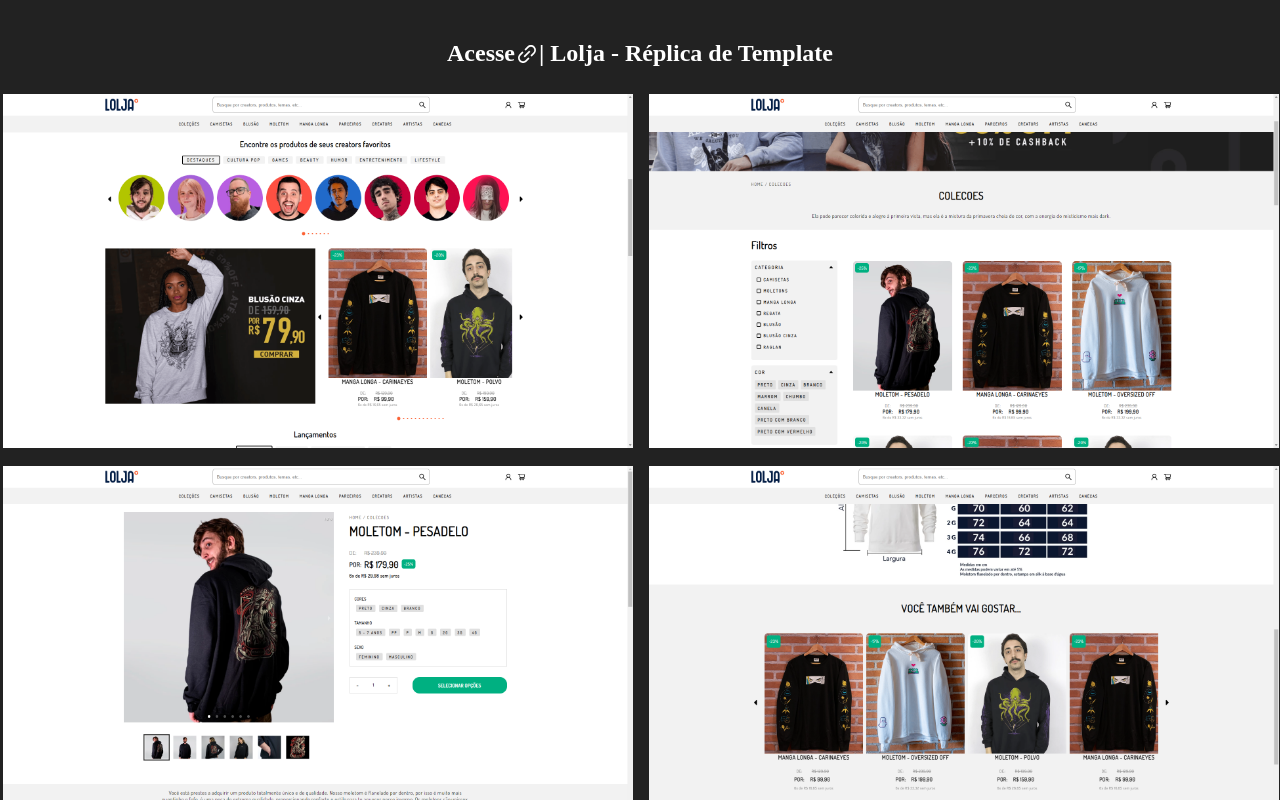
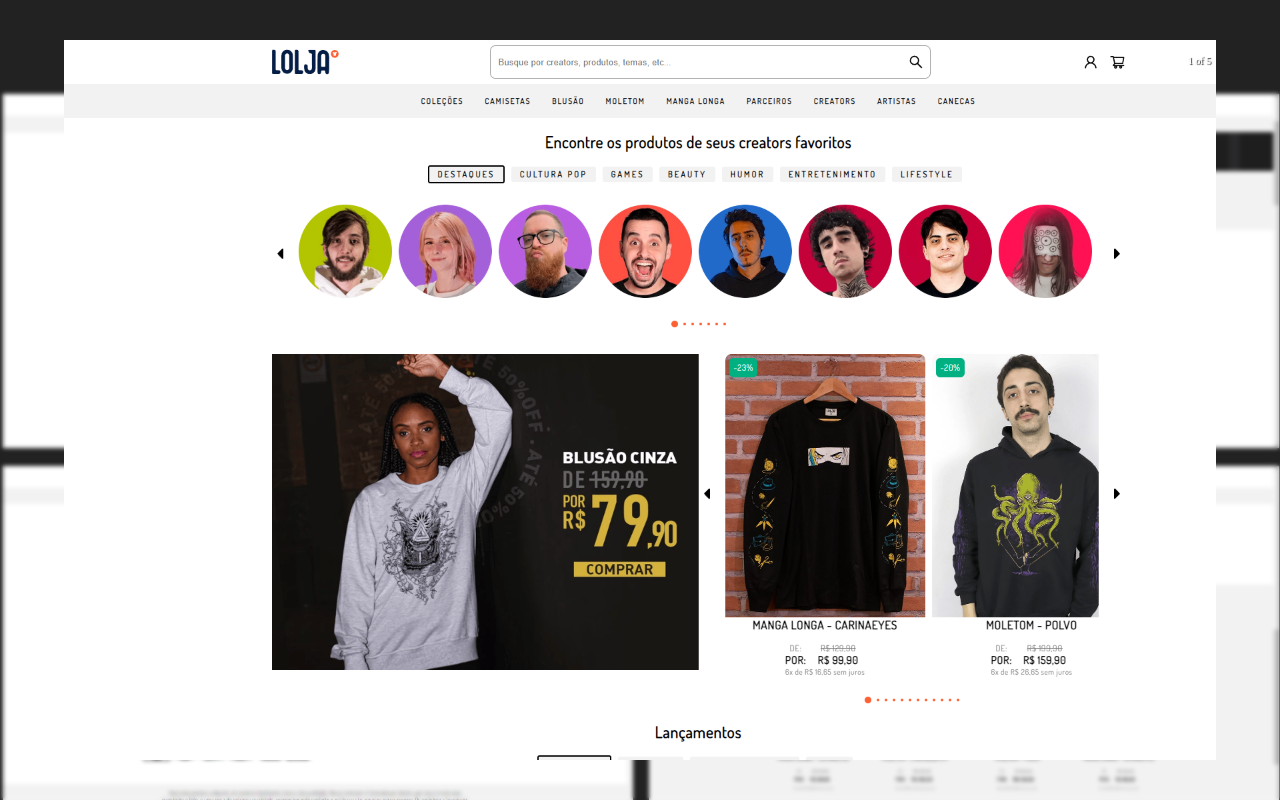
Before and after one commit to GustavoRCarvalho/portfolio, a React (Create React App) app: page / in a window 1280 px wide. Shown: the top 800 px of the page. Built offline with nearby package versions, Linux system fonts and the light colour scheme.

Commit message:
add: carousel fixed

```diff
--- a/package.json
+++ b/package.json
@@ -9,6 +9,7 @@
     "react": "^18.2.0",
     "react-dom": "^18.2.0",
     "react-icons": "^4.10.1",
+    "react-responsive-carousel": "^3.2.23",
     "react-scripts": "5.0.1",
     "styled-components": "^6.0.5",
     "web-vitals": "^2.1.4"
--- a/src/App.js
+++ b/src/App.js
@@ -19,13 +19,15 @@ export const App = () => {
             title={"Lolja - Réplica de Template"}
             href={"https://lolja.xn--gustavocarvalhoportflio-pjc.com.br/"}
           />
-          <Card.ImageWrapper>
-            <Card.Image src={loljatemplate1} />
-            <Card.Image src={loljatemplate2} />
-            <Card.Image src={loljatemplate3} />
-            <Card.Image src={loljatemplate4} />
-            <Card.Image src={loljatemplate5} />
-          </Card.ImageWrapper>
+          <Card.ImageWrapper
+            imagesList={[
+              loljatemplate1,
+              loljatemplate2,
+              loljatemplate3,
+              loljatemplate4,
+              loljatemplate5,
+            ]}
+          ></Card.ImageWrapper>
         </Card.Background>
         <Card.Background>
           <Card.TitleLink
@@ -35,13 +37,13 @@ export const App = () => {
             }
           />
           <Card.ImageWrapper>
-            <Card.Image src={ecommerceredux1} border={"violet"} />
-            <Card.Image src={ecommerceredux2} border={"violet"} />
-            <Card.Image src={ecommerceredux3} border={"violet"} />
+            <Card.Image src={ecommerceredux1} $bordercolor={"violet"} />
+            <Card.Image src={ecommerceredux2} $bordercolor={"violet"} />
+            <Card.Image src={ecommerceredux3} $bordercolor={"violet"} />
           </Card.ImageWrapper>
         </Card.Background>
         <Card.GitLinkedin>
-          <Card.Background backgroundcolor={"#696969"}>
+          <Card.Background $backgroundcolor={"#696969"}>
             <Card.TitleLink
               title={"GitHub"}
               href={"https://github.com/GustavoRCarvalho"}
@@ -49,7 +51,7 @@ export const App = () => {
               <AiOutlineGithub />
             </Card.TitleLink>
           </Card.Background>
-          <Card.Background backgroundcolor={"#1975ff"}>
+          <Card.Background $backgroundcolor={"#1975ff"}>
             <Card.TitleLink
               title={"Linkedin"}
               href={"https://www.linkedin.com/in/gustavo-carvalho-0/"}
--- a/src/components/Card/BackgroundCard.jsx
+++ b/src/components/Card/BackgroundCard.jsx
@@ -1,8 +1,7 @@
 import { styled } from "styled-components"
 
 export const BackgroundCard = styled.div`
-  background-color: ${(props) => props.backgroundcolor ?? "#0000"};
-  position: relative;
+  background-color: ${(props) => props.$backgroundcolor ?? "#0000"};
 
   display: flex;
   flex-direction: column;
--- a/src/components/Card/CardImage.jsx
+++ b/src/components/Card/CardImage.jsx
@@ -1,6 +1,6 @@
 import { styled } from "styled-components"
 
 export const CardImage = styled.img`
-  border: 1px solid ${(props) => props.border ?? "#0000"};
+  border: 1px solid ${(props) => props.$bordercolor ?? "#0000"};
   width: 100%;
 `
--- a/src/components/Card/ImageWrapper.jsx
+++ b/src/components/Card/ImageWrapper.jsx
@@ -1,7 +1,35 @@
 import { styled } from "styled-components"
+import { CardImage } from "./CardImage"
+import "react-responsive-carousel/lib/styles/carousel.min.css"
+import { Carousel } from "react-responsive-carousel"
 
-export const ImageWrapper = ({ children }) => {
-  return <Wrapper>{children}</Wrapper>
+export const ImageWrapper = ({ children, imagesList = [] }) => {
+  function handleImageClick(e) {
+    console.log(e)
+  }
+
+  return (
+    <>
+      {imagesList && (
+        <CarouselImage
+          onClick={handleImageClick}
+          emulateTouch
+          showThumbs={false}
+          showIndicators={false}
+          id={"carousel"}
+        >
+          {imagesList.map((element) => {
+            return <CardImage key={element} src={element} />
+          })}
+        </CarouselImage>
+      )}
+      <Wrapper>
+        {imagesList.map((element) => {
+          return <CardImage key={element} src={element} />
+        })}
+      </Wrapper>
+    </>
+  )
 }
 
 const Wrapper = styled.div`
@@ -10,3 +38,32 @@ const Wrapper = styled.div`
   grid-template-columns: 1fr 1fr;
   margin: 2px;
 `
+
+const CarouselImage = styled(Carousel)`
+  position: fixed;
+  left: 0;
+  top: 0;
+  width: 90vw;
+  height: 90vh;
+  overflow: scroll;
+
+  padding-inline: 5vw;
+  padding-block: 5vh;
+
+  backdrop-filter: blur(2px);
+
+  .carousel-slider {
+    background-color: #0004;
+    height: 100%;
+  }
+  .slider-wrapper {
+    height: 100%;
+  }
+  .slider {
+    height: 100%;
+  }
+  img {
+    height: 100%;
+    width: auto !important;
+  }
+`
```
Also changed, not shown: 1 other file (tests, documents, lock files or other folders).
